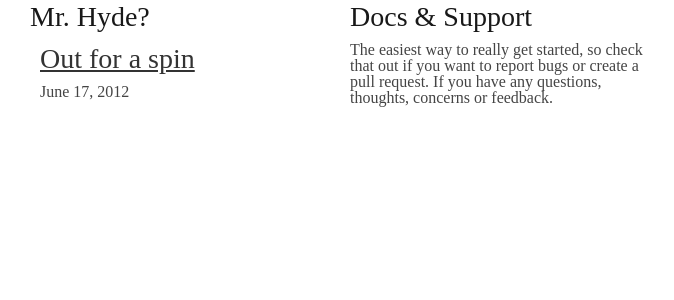
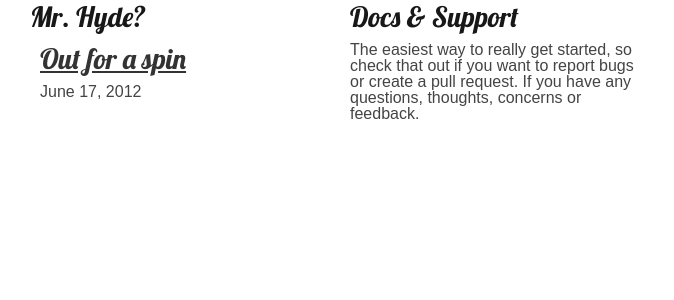
Before and after one commit to forklady42/forklady42.github.com, a Jekyll site: the page built from index.html, in a window 1280 px wide. Shown: the top 300 px of the page, without its empty margins (140-814 px from the left). Built offline with Jekyll 4.4.1, drawn with Linux system fonts in a browser that asks for light colours; some web fonts are replaced; Markdown is read by kramdown in place of the engine named in the settings.

Commit message:
update fonts to Droid Sans and Lobster

```diff
--- a/_layouts/layout1.html
+++ b/_layouts/layout1.html
@@ -12,7 +12,7 @@
 
    <!-- CSS
   ================================================== -->
-    <!-- link href='http://fonts.googleapis.com/css?family=Droid+Sans:400,700|Lobster' rel='stylesheet' type='text/css' -->
+    <link href='http://fonts.googleapis.com/css?family=Droid+Sans:400,700|Lobster' rel='stylesheet' type='text/css'>
     <link rel="stylesheet" href="/css/base.css">
     <link rel="stylesheet" href="/css/skeleton.css">
     <link rel="stylesheet" href="/css/layout.css">
--- a/css/base.css
+++ b/css/base.css
@@ -52,8 +52,8 @@
 ================================================== */
 	body {
 		background: #fff;
-		font: 14px/21px; "HelveticaNeue", "Helvetica Neue", Helvetica, Arial, sans-serif;
-		/*font-family: 'Droid Sans', sans-serif;*/
+		/*font: 14px/21px; "HelveticaNeue", "Helvetica Neue", Helvetica, Arial, sans-serif;*/
+		font-family: 'Droid Sans', sans-serif;
 		color: #444;
 		-webkit-font-smoothing: antialiased; /* Fix for webkit rendering */
 		-webkit-text-size-adjust: 100%;
@@ -64,9 +64,9 @@
 ================================================== */
 	h1, h2, h3, h4, h5, h6 {
 		color: #181818;
-		/ont-family: "Georgia", "Times New Roman", serif;
-		font-weight: normal; }
-		/*font-family: 'Lobster', cursive;} */
+		/*font-family: "Georgia", "Times New Roman", serif;
+		font-weight: normal; } */
+		font-family: 'Lobster', cursive;}
 	h1 a, h2 a, h3 a, h4 a, h5 a, h6 a { font-weight: inherit; }
 	h1 { font-size: 46px; line-height: 50px; margin-bottom: 14px;}
 	h2 { font-size: 35px; line-height: 40px; margin-bottom: 10px; }
```
